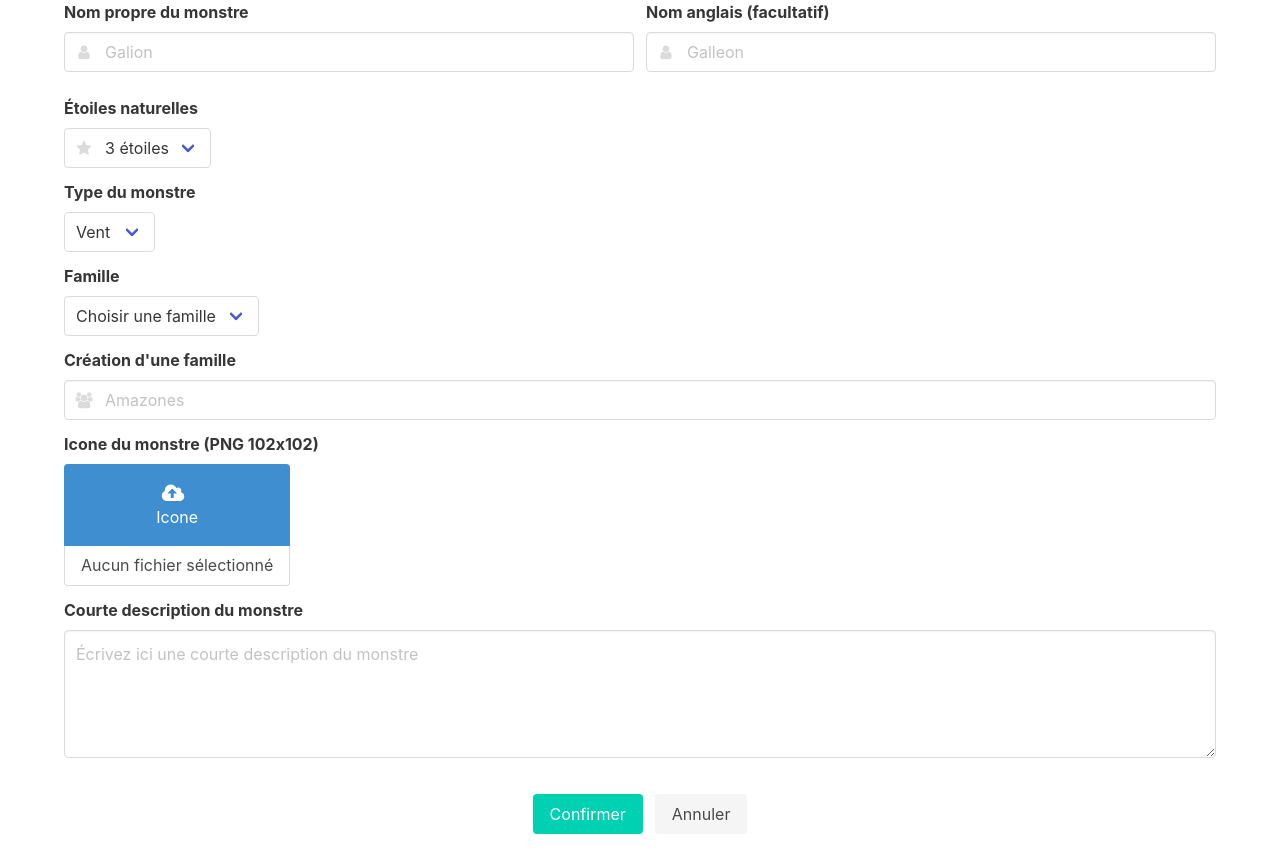
After one commit to Smiley32/New-Aralos-Website, a PHP site: template views/monsters/add.php in a window 1280 px wide. The commit adds this page. Run offline with PHP 8.4, Linux system fonts and the light colour scheme; the template is opened without the code that fills it: most values are stand-ins (such as "Sample title", 1, 10 or a date in 2020); some libraries are stand-ins or nearby versions.

Commit message:
Page ajout de monstre

```diff
--- a/controllers/users_controller.php
+++ b/controllers/users_controller.php
@@ -6,6 +6,12 @@ class UsersController extends Controller {
 
         require_once('views/users/' . $this->_action . '.php');
     }
+
+    protected function inscription() {
+        $this->title = "inscription";
+
+        require_once('views/users/' . $this->_action . '.php');
+    }
 }
 
 ?>
--- /dev/null
+++ b/views/monsters/add.php
@@ -0,0 +1,132 @@
+<form method="POST">
+    <div class="field-body">
+        <div class="field">
+            <label class="label">Nom propre du monstre</label>
+            <p class="control is-expanded has-icons-left">
+                <input name="name" class="input" type="text" placeholder="Galion" required>
+                <span class="icon is-small is-left">
+                    <i class="fa fa-user"></i>
+                </span>
+            </p>
+        </div>
+
+        <div class="field">
+            <label class="label">Nom anglais (facultatif)</label>
+            <p class="control is-expanded has-icons-left">
+                <input name="englishName" class="input" type="text" placeholder="Galleon">
+                <span class="icon is-small is-left">
+                    <i class="fa fa-user"></i>
+                </span>
+            </p>
+        </div>
+    </div>
+    <br>
+    <div class="field">
+        <label class="label">Étoiles naturelles</label>
+        <p class="control has-icons-left">
+            <span class="select">
+                <select>
+                    <option>2 étoiles</option>
+                    <option selected>3 étoiles</option>
+                    <option>4 étoiles</option>
+                    <option>5 étoiles</option>
+                </select>
+            </span>
+            <span class="icon is-small is-left">
+                <i class="fa fa-star"></i>
+            </span>
+        </p>
+    </div>
+
+    <div class="field">
+        <label class="label">Type du monstre</label>
+        <p class="control">
+            <span class="select">
+                <select>
+                    <option selected>Vent</option>
+                    <option>Feu</option>
+                    <option>Eau</option>
+                    <option>Light</option>
+                    <option>Dark</option>
+                </select>
+            </span>
+        </p>
+    </div>
+
+    <div class="field">
+        <label class="label">Famille</label>
+        <p class="control">
+            <span class="select">
+                <select>
+                    <option selected>Choisir une famille</option>
+                    <option>Amazones</option>
+                    <option>Pirates</option>
+                    <option>Ajouter une famille</option>
+                </select>
+            </span>
+        </p>
+    </div>
+
+    <div class="field">
+        <label class="label">Création d'une famille</label>
+        <p class="control is-expanded has-icons-left">
+            <input name="familyName" class="input" type="text" placeholder="Amazones">
+            <span class="icon is-small is-left">
+                <i class="fa fa-users"></i>
+            </span>
+        </p>
+    </div>
+
+    <div class="field">
+        <label class="label">Icone du monstre (PNG 102x102)</label>
+        <div class="file is-info has-name is-boxed">
+            <label class="file-label">
+            <input class="file-input" type="file" name="file" id="upload" accept="image/PNG" onChange="changeName()">
+            <span class="file-cta">
+                <span class="file-icon">
+                    <i class="fa fa-cloud-upload"></i>
+                </span>
+                <span class="file-label">
+                    Icone
+                </span>
+            </span>
+            <span class="file-name" id="fileName">
+                Aucun fichier sélectionné
+            </span>
+            </label>
+        </div>
+    </div>
+
+    <div class="field">
+        <label class="label">Courte description du monstre</label>
+        <p class="control is-expanded">
+            <textarea class="textarea" placeholder="Écrivez ici une courte description du monstre"></textarea>
+        </p>
+    </div>
+    <br>
+    <div class="field is-grouped is-grouped-centered">
+        <p class="control">
+            <input type="submit" value="Confirmer" class="button is-primary">
+        </p>
+        <p class="control">
+            <input type="reset" value="Annuler" class="button is-light">
+        </p>
+    </div>
+</form>
+
+<script>
+
+function changeName() {
+    var fullPath = document.getElementById('upload').value;
+    if(fullPath) {
+        var startIndex = (fullPath.indexOf('\\') >= 0 ? fullPath.lastIndexOf('\\') : fullPath.lastIndexOf('/'));
+        var filename = fullPath.substring(startIndex);
+        if (filename.indexOf('\\') === 0 || filename.indexOf('/') === 0) {
+            filename = filename.substring(1);
+        }
+
+        document.getElementById('fileName').innerHTML = filename;
+    }
+}
+
+</script>
--- a/views/routes.php
+++ b/views/routes.php
@@ -5,7 +5,8 @@ class Route {
     private $_action;
 
     private $_controllers = array('pages' => ['home', 'error'],
-                                  'users' => ['connection']);
+                                  'users' => ['connection', 'inscription'],
+                                  'monsters' => ['add']);
 
     private $_page;
 
@@ -31,6 +32,9 @@ class Route {
             case 'users':
                 $this->_page = new UsersController($this->_action);
                 break;
+            case 'monsters':
+                $this->_page = new MonstersController($this->_action);
+                break;
         }
 
         // Call the function corresponding to the action
--- a/views/users/connection.php
+++ b/views/users/connection.php
@@ -3,7 +3,7 @@
         <div class="field">
             <label class="label">Pseudo</label>
             <p class="control is-expanded has-icons-left">
-                <input class="input" type="text" placeholder="Pseudo" required>
+                <input name="pseudo" class="input" type="text" placeholder="Pseudo" required>
                 <span class="icon is-small is-left">
                     <i class="fa fa-user"></i>
                 </span>
@@ -13,7 +13,7 @@
         <div class="field">
         <label class="label">Mot de passe</label>
             <p class="control is-expanded has-icons-left">
-                <input class="input" type="password" placeholder="Mot de passe" required>
+                <input name="pass" class="input" type="password" placeholder="Mot de passe" required>
                 <span class="icon is-small is-left">
                     <i class="fa fa-unlock-alt"></i>
                 </span>
```
Also changed, not shown: controllers/monsters_controller.php (added, +11 -0 lines), views/users/inscription.php (added, +50 -0 lines).
